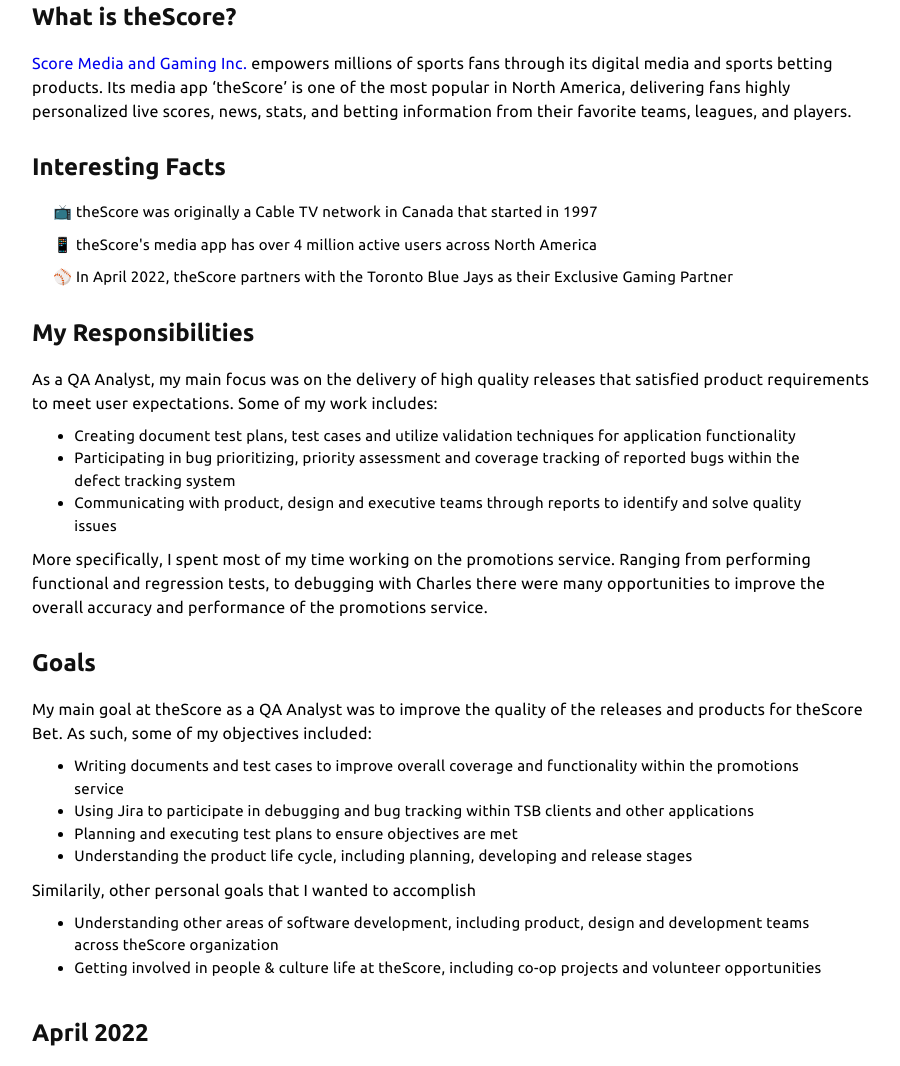
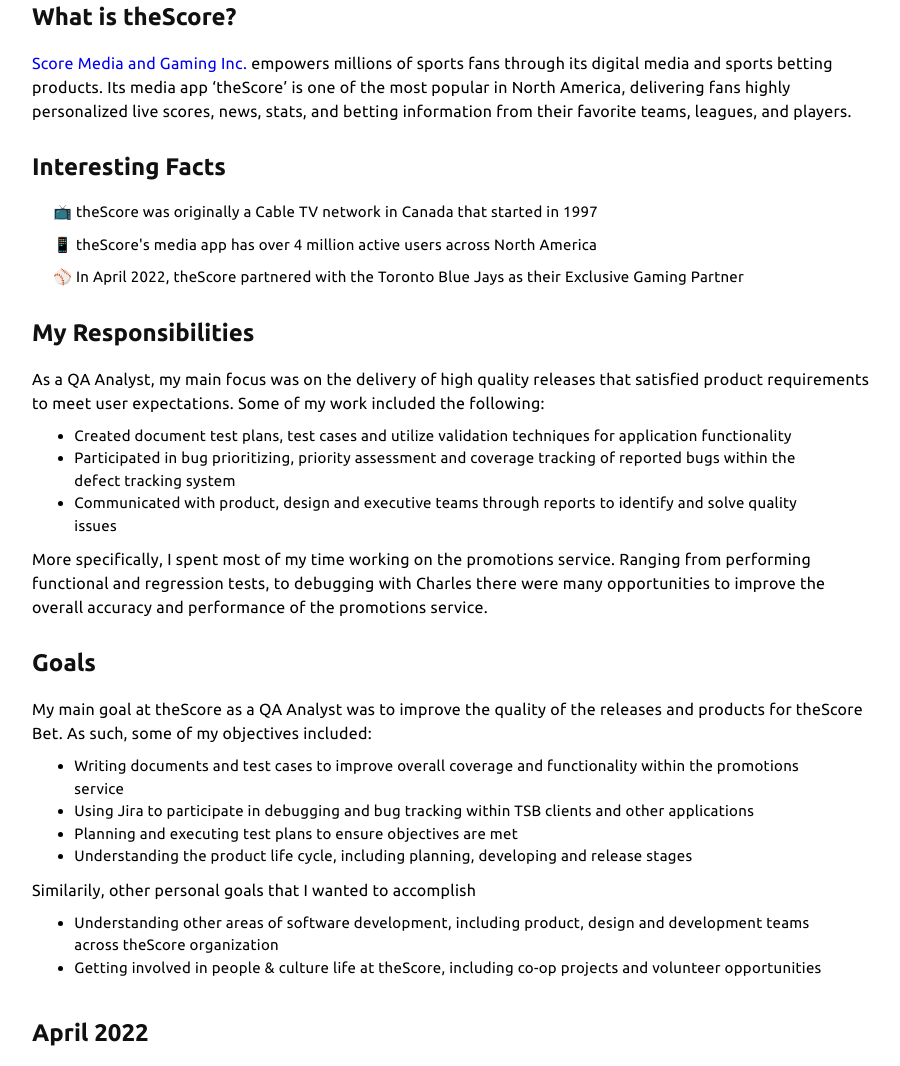
Before and after one commit to acandrewchow/acandrewchow.github.io, a plain HTML site: page theScore.html in a window 1280 px wide. Shown: the part 1160-2226 px from the top of the page, without its empty margins (185-1085 px from the left). Drawn offline with nearby package versions, Linux system fonts and the light colour scheme.

Commit message:
added blog content

```diff
--- a/theScore.html
+++ b/theScore.html
@@ -69,7 +69,7 @@
               <ul class="blog-list">
                 <li>📺 theScore was originally a Cable TV network in Canada that started in 1997</li>
                 <li>📱 theScore's media app has over 4 million active users across North America</li>
-                <li>⚾ In April 2022, theScore partners with the Toronto Blue Jays as their Exclusive Gaming Partner </li>
+                <li>⚾ In April 2022, theScore partnered with the Toronto Blue Jays as their Exclusive Gaming Partner </li>
               </ul>
             </p>
           </div>
@@ -78,18 +78,18 @@
           <div class="article-content">
             <p>
               As a QA Analyst, my main focus was on the delivery of high quality releases that satisfied
-              product requirements to meet user expectations. Some of my work includes:
+              product requirements to meet user expectations. Some of my work included the following:
               <ul class ="duties-list">
                 <li>
-                  Creating document test plans, test cases and utilize validation techniques for application
+                  Created document test plans, test cases and utilize validation techniques for application
                   functionality
                 </li>
                 <li>
-                  Participating in bug prioritizing, priority assessment and coverage tracking of reported bugs
+                  Participated in bug prioritizing, priority assessment and coverage tracking of reported bugs
                   within the defect tracking system
                 </li>
                 <li>
-                  Communicating with product, design and executive teams through reports to identify and solve
+                  Communicated with product, design and executive teams through reports to identify and solve
                   quality issues
                 </li>
               </ul>
```
